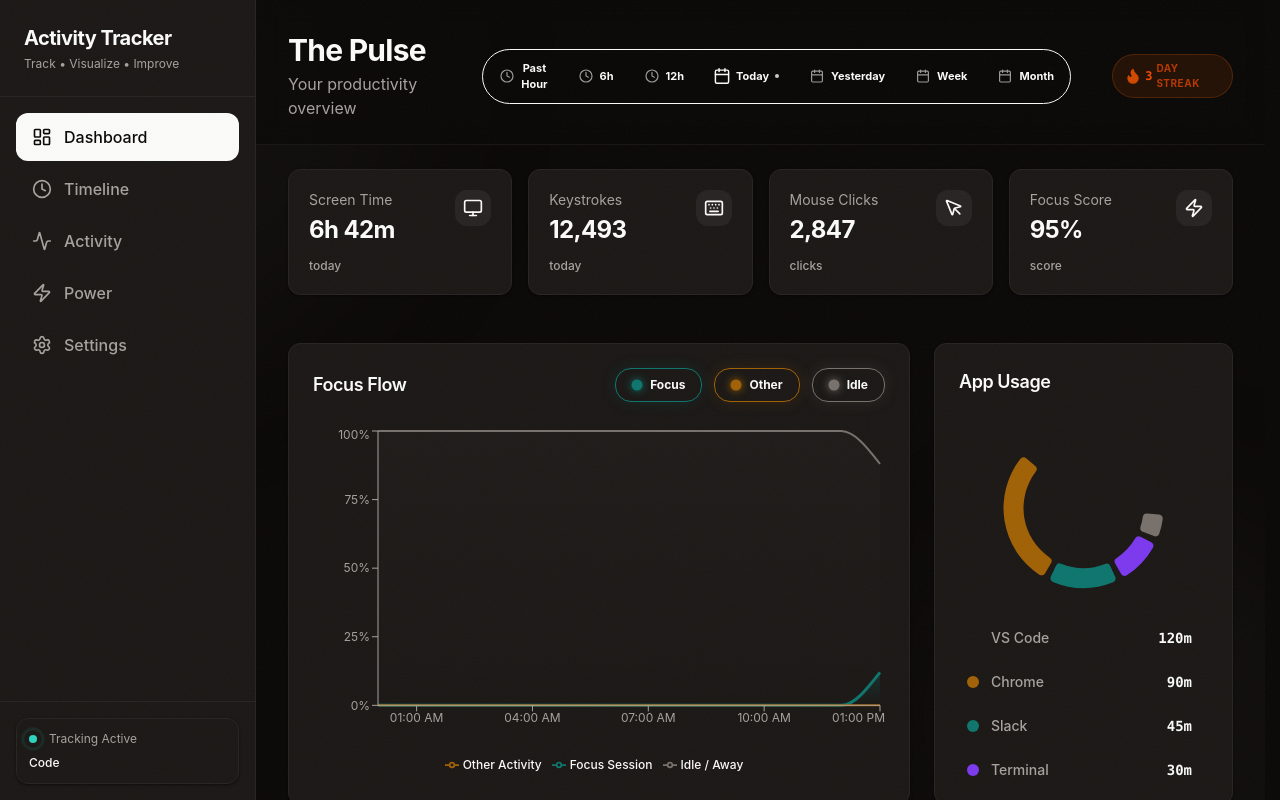
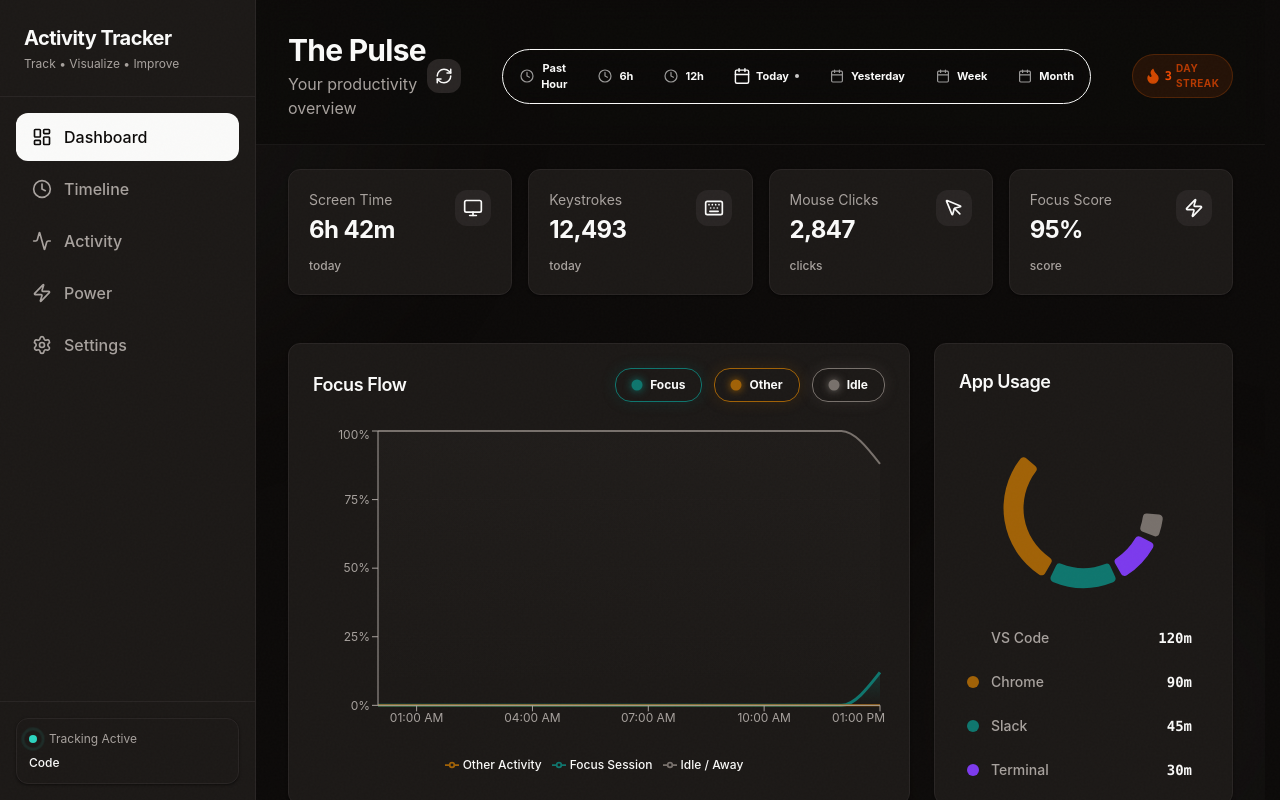
Before and after one commit to unfoldingdimensions/Activity_Tracker, a React (Vite) app: page / in a window 1280 px wide. Built offline with nearby package versions, Linux system fonts and the light colour scheme.

Commit message:
feat: implement automatic and manual data refresh on window focus

```diff
--- a/src/App.tsx
+++ b/src/App.tsx
@@ -9,12 +9,14 @@ import { Power } from './pages/Power';
 import { Settings } from './pages/Settings';
 import { ErrorBoundary } from './components/errors/ErrorBoundary';
 import { ToastProvider } from './components/ui/Toast';
+import { RefreshHandler } from './components/shared/RefreshHandler';
+
 
 const queryClient = new QueryClient({
   defaultOptions: {
     queries: {
       retry: 1,
-      refetchOnWindowFocus: false,
+      refetchOnWindowFocus: true,
     },
   },
 });
@@ -23,7 +25,9 @@ function App() {
   return (
     <ErrorBoundary>
       <QueryClientProvider client={queryClient}>
+        <RefreshHandler />
         <ToastProvider>
+
           <ThemeProvider>
             <BrowserRouter>
               <Routes>
--- /dev/null
+++ b/src/components/shared/RefreshButton.tsx
@@ -0,0 +1,33 @@
+import { RefreshCw } from 'lucide-react';
+import { useQueryClient } from '@tanstack/react-query';
+import { useState } from 'react';
+import { motion } from 'framer-motion';
+
+export function RefreshButton() {
+    const queryClient = useQueryClient();
+    const [isRefreshing, setIsRefreshing] = useState(false);
+
+    const handleRefresh = async () => {
+        setIsRefreshing(true);
+        // Invalidate all queries to trigger refetch
+        await queryClient.invalidateQueries();
+        // Artificial delay for visual feedback if it's too fast
+        setTimeout(() => setIsRefreshing(false), 600);
+    };
+
+    return (
+        <motion.button
+            whileHover={{ scale: 1.05 }}
+            whileTap={{ scale: 0.95 }}
+            onClick={handleRefresh}
+            className="flex items-center justify-center p-2 rounded-lg bg-[var(--secondary)] hover:bg-[var(--border)] transition-colors text-[var(--foreground)]"
+            title="Refresh Data"
+            disabled={isRefreshing}
+        >
+            <RefreshCw
+                size={18}
+                className={`${isRefreshing ? 'animate-spin' : ''} transition-all`}
+            />
+        </motion.button>
+    );
+}
--- /dev/null
+++ b/src/components/shared/RefreshHandler.tsx
@@ -0,0 +1,30 @@
+import { useEffect } from 'react';
+import { useQueryClient } from '@tanstack/react-query';
+
+/**
+ * RefreshHandler - Automatically refreshes app data when the window gains focus.
+ * Especially useful for Tauri apps where the standard browser focus event might be inconsistent
+ * or where we want an immediate, aggressive refresh of all active queries.
+ */
+export function RefreshHandler() {
+    const queryClient = useQueryClient();
+
+    useEffect(() => {
+        // Standard focus listener
+        const handleFocus = () => {
+            console.log('[RefreshHandler] Window focused, invalidating queries...');
+            queryClient.invalidateQueries();
+        };
+
+        window.addEventListener('focus', handleFocus);
+
+        // If we want to be even more specific for Tauri, we could use their API here.
+        // But window 'focus' usually works fine in the webview.
+
+        return () => {
+            window.removeEventListener('focus', handleFocus);
+        };
+    }, [queryClient]);
+
+    return null;
+}
--- a/src/pages/Activity.tsx
+++ b/src/pages/Activity.tsx
@@ -31,6 +31,8 @@ import { ChartTooltip } from '../components/charts/ChartTooltip';
 import { ChartGradients } from '../components/charts/ChartGradients';
 import { EmptyState } from '../components/shared/EmptyState';
 import { LoadingState } from '../components/shared/LoadingState';
+import { RefreshButton } from '../components/shared/RefreshButton';
+
 
 // Constants
 import { containerVariants, itemVariants } from '../constants/animations';
@@ -64,7 +66,9 @@ export function ActivityPage() {
             <PageHeader
                 title="Activity Timeline"
                 subtitle="Active usage patterns throughout the day"
+                actions={<RefreshButton />}
             />
+
 
             {/* Content */}
             <div className="p-8 pt-6 space-y-8 flex-1">
--- a/src/pages/Dashboard.tsx
+++ b/src/pages/Dashboard.tsx
@@ -8,6 +8,8 @@ import { StatCard } from '../components/dashboard/StatCard';
 import { FocusFlowChart } from '../components/dashboard/FocusFlowChart';
 import { AppUsageChart } from '../components/dashboard/AppUsageChart';
 import { TimeRangeFilter, type TimeRange } from '../components/dashboard/TimeRangeFilter';
+import { RefreshButton } from '../components/shared/RefreshButton';
+
 
 // Data Hook
 import { useDashboardData } from '../hooks/useDashboardData';
@@ -86,7 +88,10 @@ export function Dashboard() {
                 subtitle="Your productivity overview"
                 actions={
                     <div className="flex items-center gap-4">
+                        <RefreshButton />
+                        <div className="w-[1px] h-6 bg-border/40 mx-1" />
                         <TimeRangeFilter value={timeRange} onChange={setTimeRange} />
+
                         <div className="w-[1px] h-6 bg-border/40 mx-1" />
                         <StreakCounter />
                     </div>
--- a/src/pages/Timeline.tsx
+++ b/src/pages/Timeline.tsx
@@ -14,7 +14,9 @@ import { useTimelineEventsRange, useAppUsageRange, useTimelineRangeForApp } from
 import { GlassCard } from '../components/GlassCard';
 import { PageHeader } from '../components/shared/PageHeader';
 import { LoadingState } from '../components/shared/LoadingState';
+import { RefreshButton } from '../components/shared/RefreshButton';
 import { EmptyState } from '../components/shared/EmptyState';
+
 import { Skeleton } from '../components/ui/Skeleton';
 
 // Utils & Constants
@@ -204,8 +206,11 @@ export function Timeline() {
                     )}
                 </AnimatePresence>
             </div>
+            <RefreshButton />
+            <div className="w-[1px] h-6 bg-border/40 mx-1" />
         </>
     );
+
 
     const backAction = selectedApp ? (
         <motion.button
```
